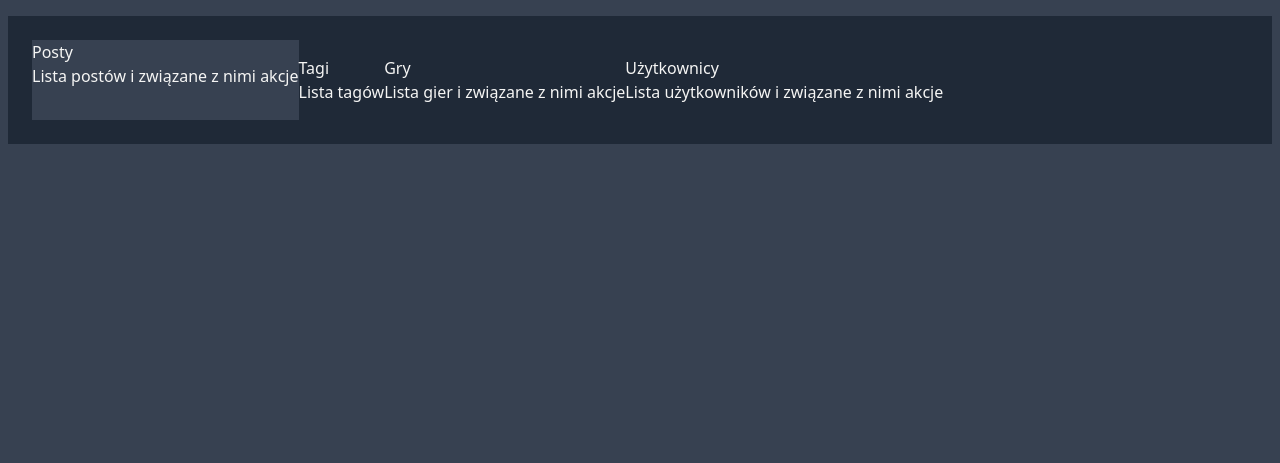
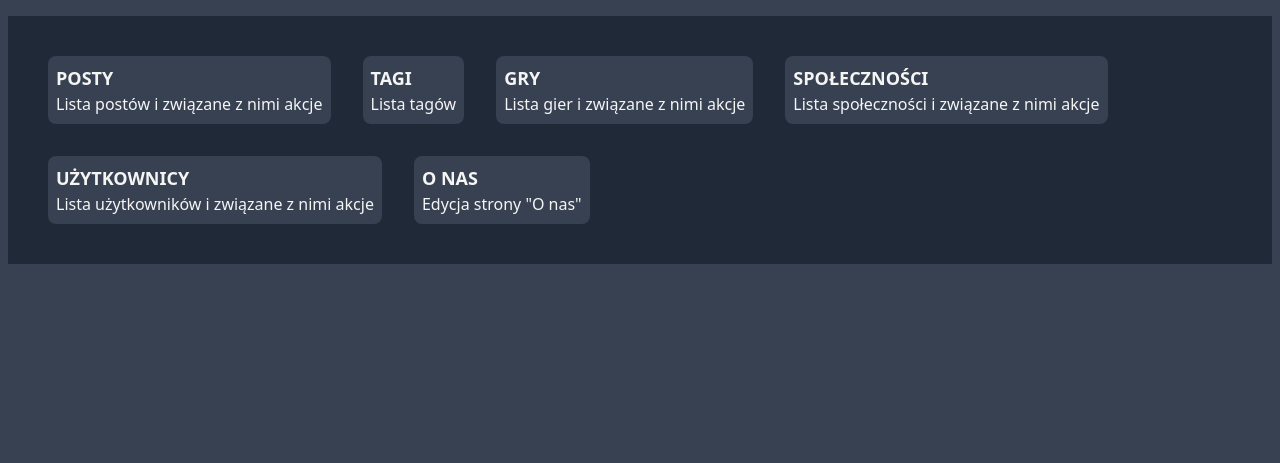
Before and after one commit to mzylka/Realni-Stratedzy, a Flask app: page /control-panel/ in a window 1280 px wide. Shown: the part 96-559 px from the top of the page. Run offline with Flask 3, Linux system fonts and the light colour scheme; the visitor is signed in with stand-in values (Sample User, id 1); data comes from the database, SQL or seed files in the repository; data that the repository does not hold is empty; some libraries are stand-ins or nearby versions.

Commit message:
Added link to the edit_about_us and communities_list views, improvment of edit_about_us view

```diff
--- a/app/control_panel/views.py
+++ b/app/control_panel/views.py
@@ -392,7 +392,7 @@ def show_community(id):
     return render_template('main/community.html', community=community)
 
 
-@control_panel.route('/edit-about-us/')
+@control_panel.route('/edit-about-us/', methods=['GET', 'POST'])
 @content_editor_required
 @login_required
 def edit_about_us():
@@ -400,12 +400,15 @@ def edit_about_us():
     form = EditAboutUs()
 
     if form.validate_on_submit():
-        about.body = form.body.data
+        if not about:
+            about = About(body=form.body.data)
+        else:
+            about.body = form.body.data
         db.session.add(about)
         db.session.commit()
+        flash('"O nas" zostało zaktualizowane.')
 
     if about:
         form.body.data = about.body
 
-    flash('"O nas" zostało zaktualizowane.')
     return render_template('control_panel/edit_about_us.html', form=form)
--- a/app/static/dist/style.css
+++ b/app/static/dist/style.css
@@ -529,9 +529,18 @@ video {
   margin: 0.25rem;
 }
 
+.m-4 {
+  margin: 1rem;
+}
+
 .mx-auto {
   margin-left: auto;
   margin-right: auto;
+}
+
+.my-6 {
+  margin-top: 1.5rem;
+  margin-bottom: 1.5rem;
 }
 
 .my-4 {
@@ -669,6 +660,10 @@ video {
   flex-direction: column;
 }
 
+.flex-wrap {
+  flex-wrap: wrap;
+}
+
 .content-center {
   align-content: center;
 }
--- a/app/templates/control_panel/index.html
+++ b/app/templates/control_panel/index.html
@@ -1,29 +1,41 @@
 {% extends "base.html" %}
 {% block title %}Panel kontrolny - {% endblock %}
 {% block content %}
-<div class="flex bg-gray-800 px-6 py-6">
-    <div class="bg-gray-700">
+<div class="flex flex-wrap bg-gray-800 px-6 py-6">
+    <div class="m-4 p-2 bg-gray-700 rounded-lg">
         <a class="block" href="{{ url_for('.posts_list') }}">
-            <h3>Posty</h3>
+            <h3 class="font-semibold text-lg uppercase">Posty</h3>
             <p>Lista postów i związane z nimi akcje</p>
         </a>
     </div>
-    <div class="my-4">
+    <div class="m-4 p-2 bg-gray-700 rounded-lg">
         <a class="block" href="{{ url_for('.tags_list') }}">
-        <h3>Tagi</h3>
-        <p>Lista tagów</p>
+            <h3 class="font-semibold text-lg uppercase">Tagi</h3>
+            <p>Lista tagów</p>
         </a>
     </div>
-    <div class="my-4">
+    <div class="m-4 p-2 bg-gray-700 rounded-lg">
         <a class="block" href="{{ url_for('.games_list') }}">
-            <h3>Gry</h3>
+            <h3 class="font-semibold text-lg uppercase">Gry</h3>
             <p>Lista gier i związane z nimi akcje</p>
         </a>
     </div>
-    <div class="my-4">
+    <div class="m-4 p-2 bg-gray-700 rounded-lg">
+        <a class="block" href="{{ url_for('.communities_list') }}">
+            <h3 class="font-semibold text-lg uppercase">Społeczności</h3>
+            <p>Lista społeczności i związane z nimi akcje</p>
+        </a>
+    </div>
+    <div class="m-4 p-2 bg-gray-700 rounded-lg">
         <a class="block" href="{{ url_for('.users') }}">
-            <h3>Użytkownicy</h3>
+            <h3 class="font-semibold text-lg uppercase">Użytkownicy</h3>
             <p>Lista użytkowników i związane z nimi akcje</p>
+        </a>
+    </div>
+    <div class="m-4 p-2 bg-gray-700 rounded-lg">
+        <a class="block" href="{{ url_for('.edit_about_us') }}">
+            <h3 class="font-semibold text-lg uppercase">O nas</h3>
+            <p>Edycja strony "O nas"</p>
         </a>
     </div>
 
--- a/app/templates/header.html
+++ b/app/templates/header.html
@@ -12,9 +12,9 @@
         </div>
         <nav class="header__menu">
             <div class="header_links md:flex">
-                <a class="block">O nas</a>
-                <a class="block">Lista gier RTS</a>
-                <a class="block">Społeczności/Klany</a>
+                <a class="block" href="{{ url_for('main.about_us') }}">O nas</a>
+                <a class="block" href="{{ url_for('main.games') }}">Lista gier RTS</a>
+                <a class="block" href="{{ url_for('main.communities') }}">Społeczności/Klany</a>
             </div>
             <div class="header_control">
                 {% if current_user.is_administrator() %}
```
Also changed, not shown: other parts of app/static/dist/style.css (+23 -60 lines), app/templates/control_panel/add_tag.html (+11 -2 lines), app/templates/control_panel/edit_about_us.html (+17 -1 lines).
